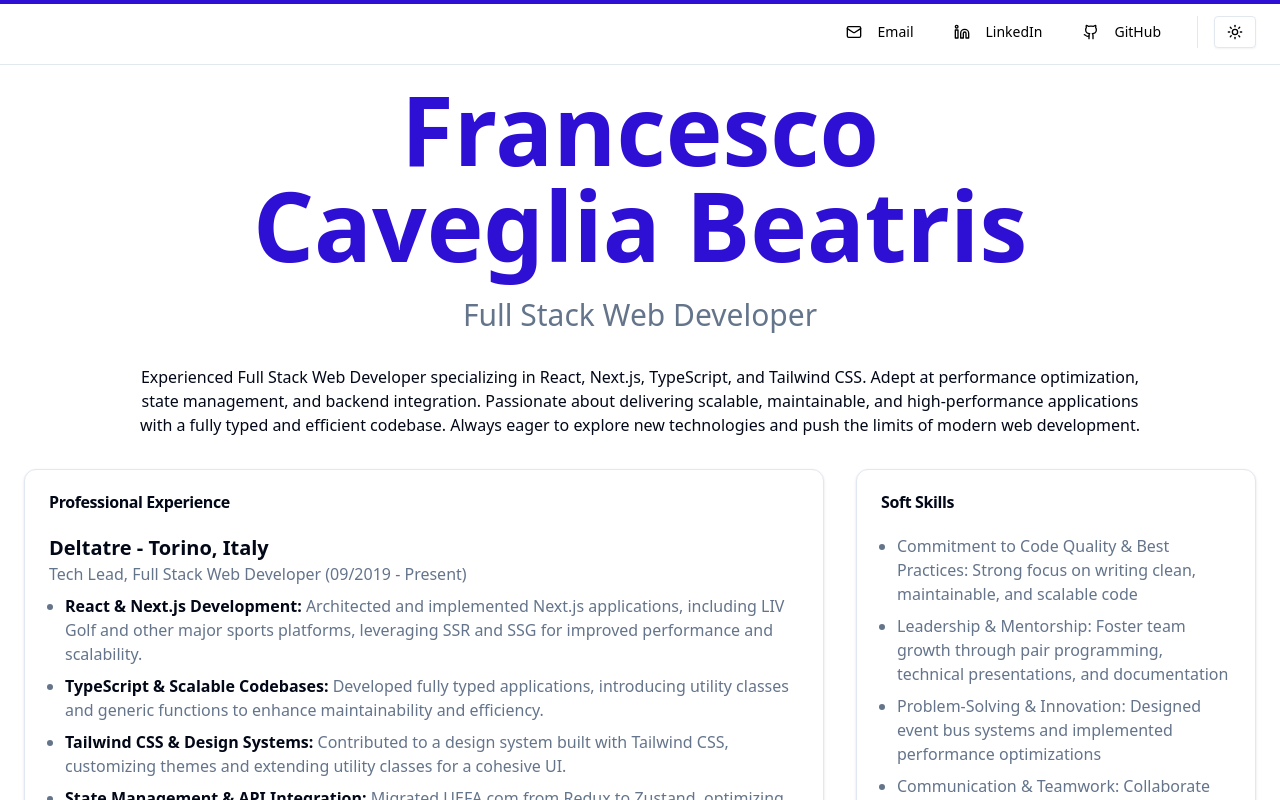
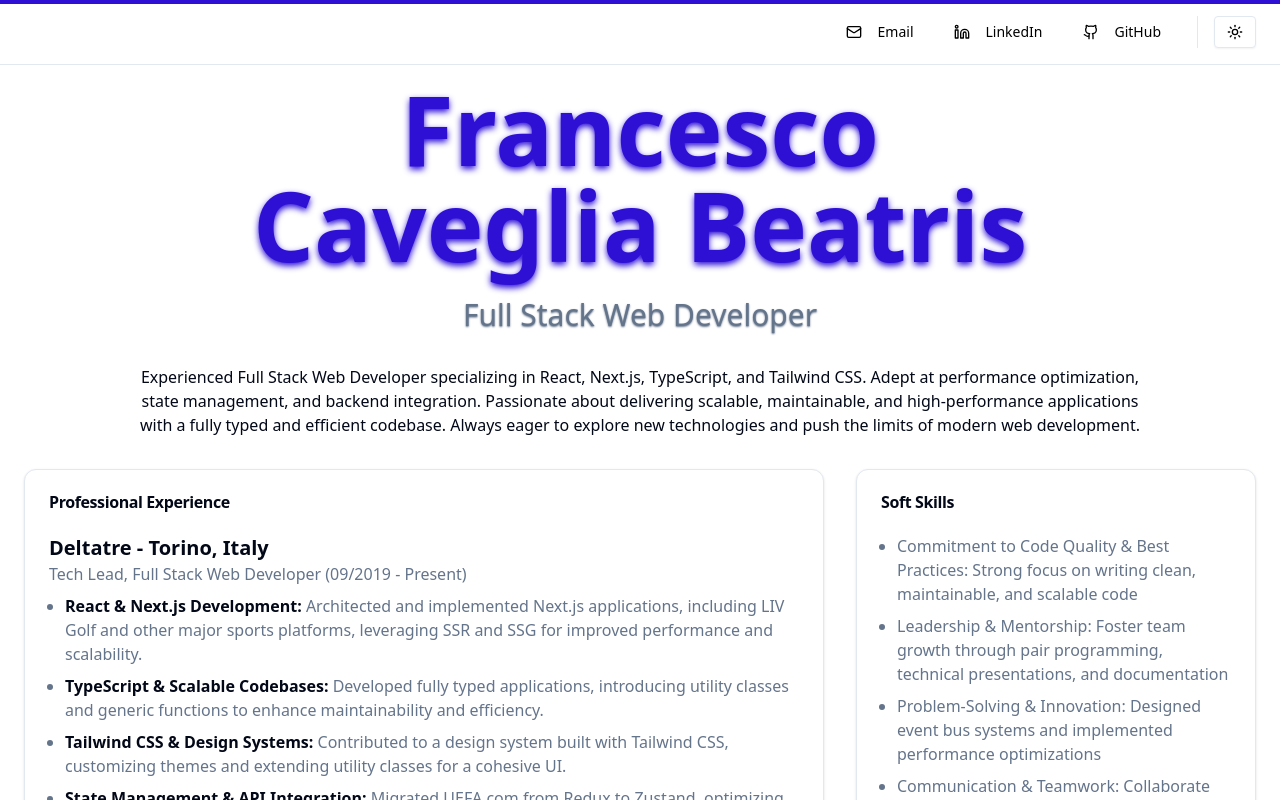
Before and after one commit to cavez86/portfolio, a Next.js app: page / in a window 1280 px wide. Shown: the top 800 px of the page. Built offline with nearby package versions, Linux system fonts and the light colour scheme.

Commit message:
Add text shadow utility classes and apply to headings in Home component

```diff
--- a/src/app/globals.css
+++ b/src/app/globals.css
@@ -41,6 +41,13 @@
   --color-chart-3: hsl(197 37% 24%);
   --color-chart-4: hsl(43 74% 66%);
   --color-chart-5: hsl(27 87% 67%);
+
+  --tw-text-shadow-xs: 1px;
+  --tw-text-shadow-sm: 2px;
+  --tw-text-shadow-md: 3px;
+  --tw-text-shadow-lg: 4px;
+  --tw-text-shadow-xl: 7px;
+  --tw-text-shadow-2xl: 25px;
 }
 
 /* dark theme */
@@ -80,6 +87,11 @@
   --color-chart-5: hsl(340 75% 55%);
 }
 
+@utility text-shadow-* {
+  text-shadow: 0px --value(--tw-text-shadow, [length]) calc(--value(--tw-text-shadow, [length]) * 2)
+    var(--tw-shadow-color, currentColor);
+}
+
 /* Add base styles after theme definition */
 @layer base {
   * {
--- a/src/app/page.tsx
+++ b/src/app/page.tsx
@@ -12,10 +12,14 @@ const Home = () => (
   <main className="container mx-auto flex max-w-[1264px] flex-col gap-4 px-4 py-4 lg:gap-8 lg:pb-8">
     <div className="flex flex-col items-center gap-3 text-center text-balance lg:gap-6">
       <TransitionWrapper>
-        <h1 className="text-primary max-w-5xl text-3xl font-bold md:text-6xl lg:text-8xl">{personalInfo.name}</h1>
+        <h1 className="text-primary text-shadow-md max-w-5xl text-3xl font-bold md:text-6xl lg:text-8xl">
+          {personalInfo.name}
+        </h1>
       </TransitionWrapper>
       <TransitionWrapper>
-        <p className="text-muted-foreground text-xl font-medium md:text-2xl lg:text-3xl">{personalInfo.title}</p>
+        <p className="text-muted-foreground text-shadow-xs text-xl font-medium md:text-2xl lg:text-3xl">
+          {personalInfo.title}
+        </p>
       </TransitionWrapper>
     </div>
     <TransitionWrapper>
```
